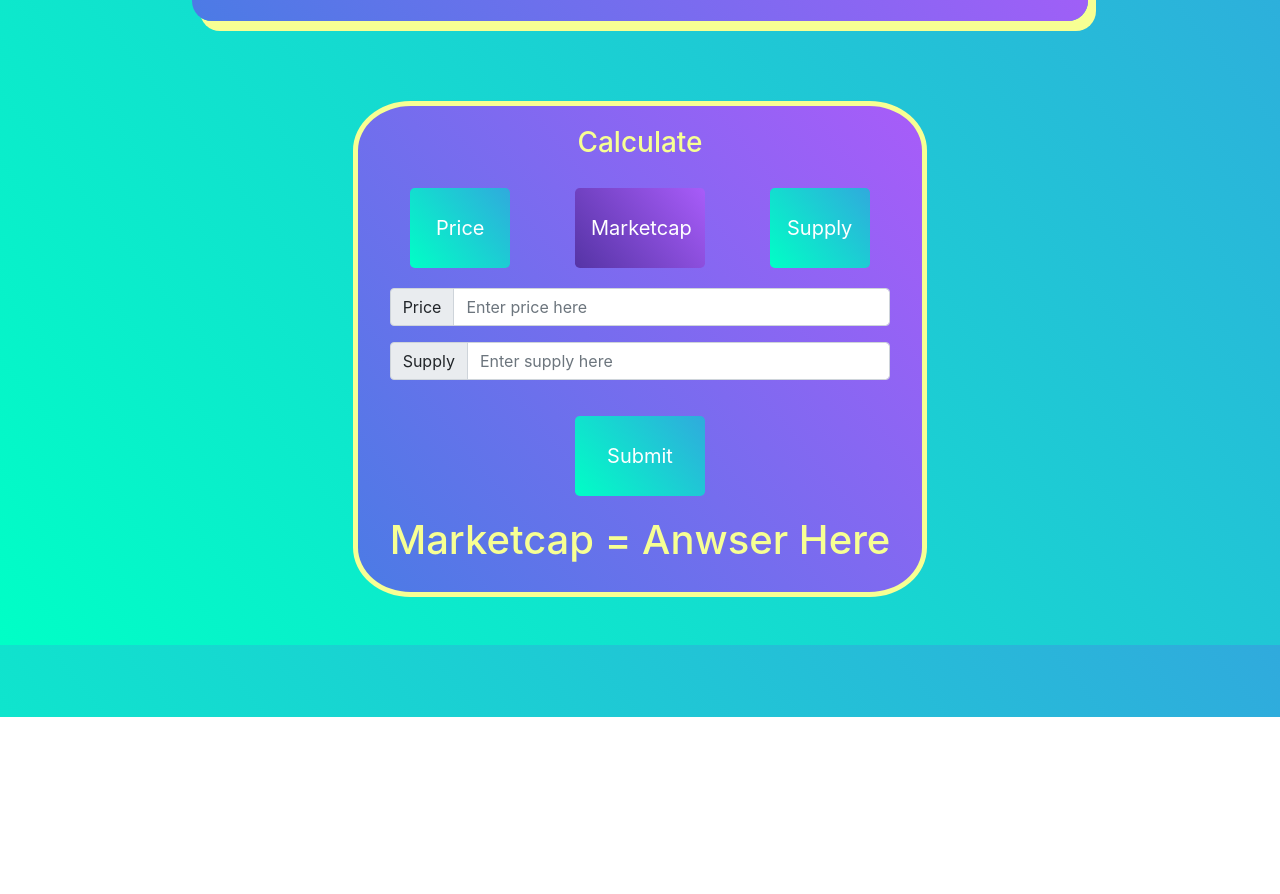
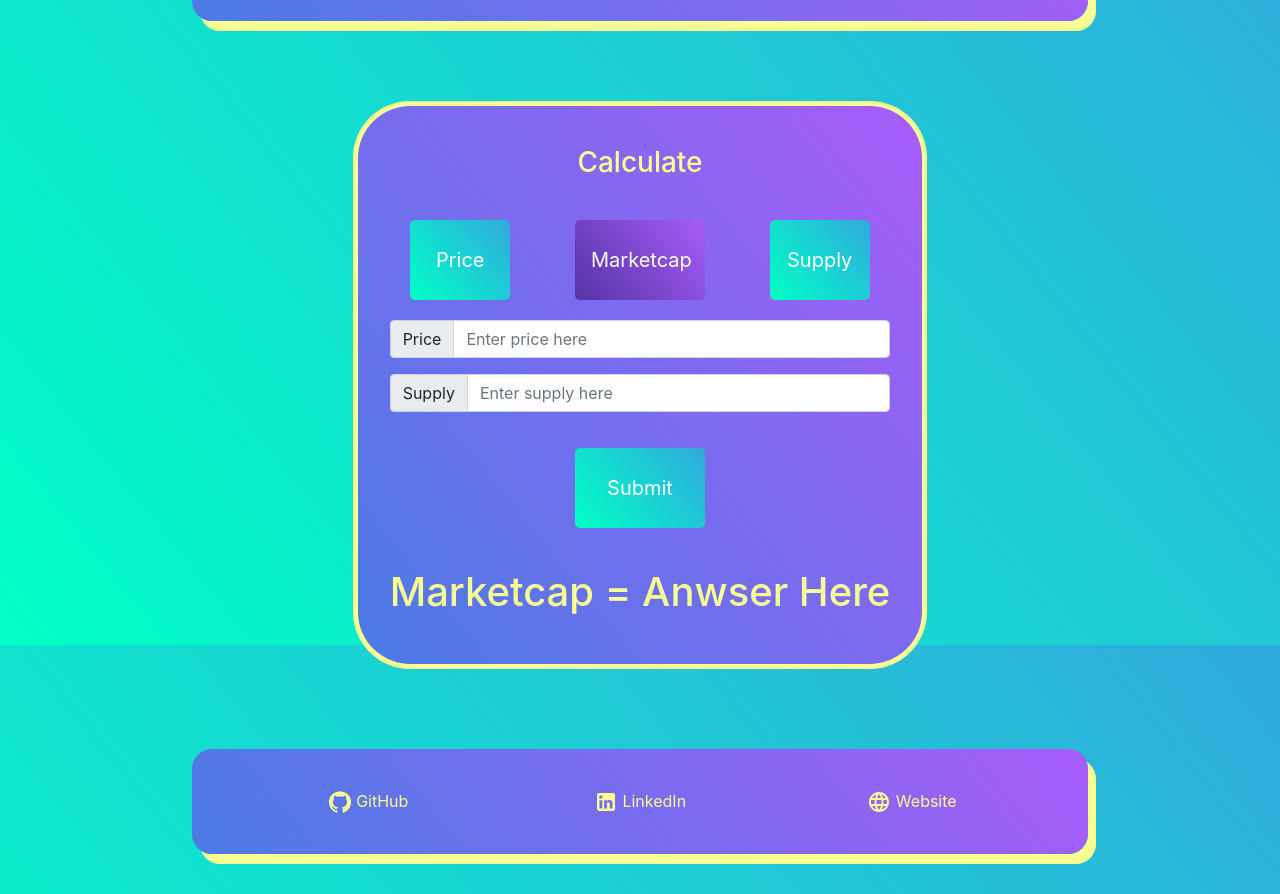
Before and after one commit to TheGreenNoodle/crypto-calculator, a React (Create React App) app: page / in a window 1280 px wide. Shown: the part 155-1049 px from the top of the page. Before the commit the page ends 872 px from the top, so only its background shows below. Built offline with nearby package versions, Linux system fonts and the light colour scheme.

Commit message:
Updated footer and README

```diff
--- a/package.json
+++ b/package.json
@@ -3,6 +3,10 @@
   "version": "0.1.0",
   "private": true,
   "dependencies": {
+    "@emotion/react": "^11.9.0",
+    "@emotion/styled": "^11.8.1",
+    "@mui/icons-material": "^5.6.2",
+    "@mui/material": "^5.6.3",
     "@testing-library/jest-dom": "^5.16.4",
     "@testing-library/react": "^13.1.1",
     "@testing-library/user-event": "^13.5.0",
--- a/src/CSS/Calculator.module.css
+++ b/src/CSS/Calculator.module.css
@@ -1,4 +1,5 @@
-.padding {
+/* Overall sytle */
+.calcBoxStyles {
   margin: 120px 0;
   padding: 20px;
 
@@ -7,22 +8,24 @@
 
   border-style: solid;
   border-width: thick;
+  border-radius: 10%;
 
   display: inline-block;
-  border-radius: 10%;
 }
 
 /* Custom Buttons */
 .customBtn {
+  margin: 20px;
+  height: 80px;
+  width: 100px;
+
+  color: white;
   /* background-color: #00ffc6; */
   background: linear-gradient(231deg, #30aadd, #00ffc6) fixed;
-  color: white;
+
   border: none;
 
   display: inline-block;
-  margin: 20px;
-  height: 80px;
-  width: 100px;
 }
 
 /* Active Button */
@@ -30,9 +33,17 @@
   /* background-color: #30aadd; */
   background: linear-gradient(231deg, #a85cf9, #5534a5) fixed;
   color: white;
-  outline-color: black;
 }
 
 .customBtnMarket {
   width: 130px;
 }
+
+/* Anwser */
+.anwserStyles {
+  margin: 20px 0;
+}
+
+.inputsDiv {
+  color: blue;
+}
--- a/src/CSS/Footer.module.css
+++ b/src/CSS/Footer.module.css
@@ -1,11 +1,35 @@
+a {
+  color: #f7ff93;
+}
+
+a:hover {
+  color: #30aadd;
+}
+
+p {
+  display: inline-block;
+  margin: 0 50px;
+}
+
+.icon {
+  margin: auto;
+  display: block;
+}
+
 .footer {
-  position: absolute;
-  bottom: 0;
+  position: relative;
+  bottom: 40px;
 
-  height: 60px;
-  width: 100%;
-  background-color: coral;
+  margin: auto;
+  width: 70%;
+  padding: 40px;
+
+  color: #f7ff93;
+  background-color: #247881;
+  /* background: linear-gradient(231deg, #069a8e, #30aadd) fixed; */
+  background: linear-gradient(231deg, #a85cf9, #4b7be5) fixed;
+
+  box-shadow: 8px 10px;
+
+  border-radius: 20px;
 }
-.footerText {
-  color: white;
-}
--- a/src/CSS/Header.module.css
+++ b/src/CSS/Header.module.css
@@ -1,14 +1,16 @@
 .header {
+  margin: auto;
+  width: 70%;
+  padding: 40px;
+
   color: #f7ff93;
   background-color: #247881;
   /* background: linear-gradient(231deg, #069a8e, #30aadd) fixed; */
   background: linear-gradient(231deg, #a85cf9, #4b7be5) fixed;
+
   box-shadow: 8px 10px;
 
   border-radius: 20px;
-  width: 70%;
-  padding: 40px;
-  margin: auto;
 
   position: relative;
   top: 40px;
--- a/src/Components/App.js
+++ b/src/Components/App.js
@@ -8,6 +8,7 @@ function App() {
     <div className={appStyles.App}>
       <Header />
       <Calculator />
+      <Footer />
     </div>
   );
 }
--- a/src/Components/Calculator-Components/Calculator.jsx
+++ b/src/Components/Calculator-Components/Calculator.jsx
@@ -4,7 +4,6 @@ import CalcBtn from "./CalculatorButtons";
 import DoCalculations from "./DoCalculations";
 import { changeCalc } from "./CalculatorFunctions";
 
-//putCustom buttons in own file
 import calculatorStyles from "../../CSS/Calculator.module.css";
 
 const customBtn = calculatorStyles.customBtn;
@@ -34,11 +33,12 @@ function Calculator() {
   }
 
   return (
-    <div className={calculatorStyles.padding}>
+    <div className={calculatorStyles.calcBoxStyles}>
       <Container>
         <Row>
-          <h3>Calculate</h3>
+          <h3 className={calculatorStyles.anwserStyles}>Calculate</h3>
         </Row>
+
         <Row>
           <CalcBtn
             changeCalculate={handleChangeCalc} //On button click activates handleChangeCalc.
@@ -62,6 +62,7 @@ function Calculator() {
             name="Supply"
           ></CalcBtn>
         </Row>
+
         {/* Passes over what the user wants to find. Changes the input names.
         Dose some math based on inputs. Returns the anwser. */}
         <Row>
--- a/src/Components/Calculator-Components/Inputs.jsx
+++ b/src/Components/Calculator-Components/Inputs.jsx
@@ -1,8 +1,10 @@
 import { InputGroup, FormControl } from "react-bootstrap";
+import calculatorStyles from "../../CSS/Calculator.module.css";
 
 function Inputs(props) {
   let nameLower = props.name.toLowerCase();
   return (
+    <div className={calculatorStyles.inputsDiv}>
       <InputGroup className="mb-3">
         <InputGroup.Text id="inputGroup-sizing-default">
           {props.name} {/*Renders name of one of the two inputs*/}
@@ -17,6 +19,7 @@ function Inputs(props) {
           value={props.value}
         />
       </InputGroup>
+    </div>
   );
 }
 
--- a/src/Components/Calculator-Components/OutputAnswer.jsx
+++ b/src/Components/Calculator-Components/OutputAnswer.jsx
@@ -1,6 +1,8 @@
+import calculatorStyles from "../../CSS/Calculator.module.css";
+
 function OutputAnswer(props) {
   return (
-    <div>
+    <div className={calculatorStyles.anwserStyles}>
       <h1>
         {props.toFind} = {props.answer}
       </h1>
--- a/src/Components/Footer.jsx
+++ b/src/Components/Footer.jsx
@@ -1,9 +1,34 @@
+import { Container, Row } from "react-bootstrap";
+
+import GitHubIcon from "@mui/icons-material/GitHub";
+import LinkedInIcon from "@mui/icons-material/LinkedIn";
+import LanguageIcon from "@mui/icons-material/Language";
+import Link from "./Link";
+
 import footerStyles from "../CSS/Footer.module.css";
 
 function Footer() {
   return (
     <div className={footerStyles.footer}>
-      <p className={footerStyles.footerText}>siteinfo</p>
+      <Container>
+        <Row>
+          <Link
+            name="GitHub"
+            src="https://github.com/TheGreenNoodle"
+            icon={<GitHubIcon className={footerStyles.icon} />}
+          />
+          <Link
+            name="LinkedIn"
+            src="https://www.linkedin.com/in/anton-fleming-8969671a2/"
+            icon={<LinkedInIcon className={footerStyles.icon} />}
+          />
+          <Link
+            name="Website"
+            src="https://thegreennoodle.github.io/my-personal-site/"
+            icon={<LanguageIcon className={footerStyles.icon} />}
+          />
+        </Row>
+      </Container>
     </div>
   );
 }
--- /dev/null
+++ b/src/Components/Link.jsx
@@ -0,0 +1,18 @@
+import { Col } from "react-bootstrap";
+import footerStyles from "../CSS/Footer.module.css";
+
+function Link(props) {
+  return (
+    <Col>
+      <div className={footerStyles.link}>
+        <a href={props.src}>
+          <p className={footerStyles.text}>
+            {props.icon} {props.name}
+          </p>
+        </a>
+      </div>
+    </Col>
+  );
+}
+
+export default Link;
```
Also changed, not shown: 2 other files (tests, documents, lock files or other folders). Lines whose indentation alone changed are shown as unchanged.
